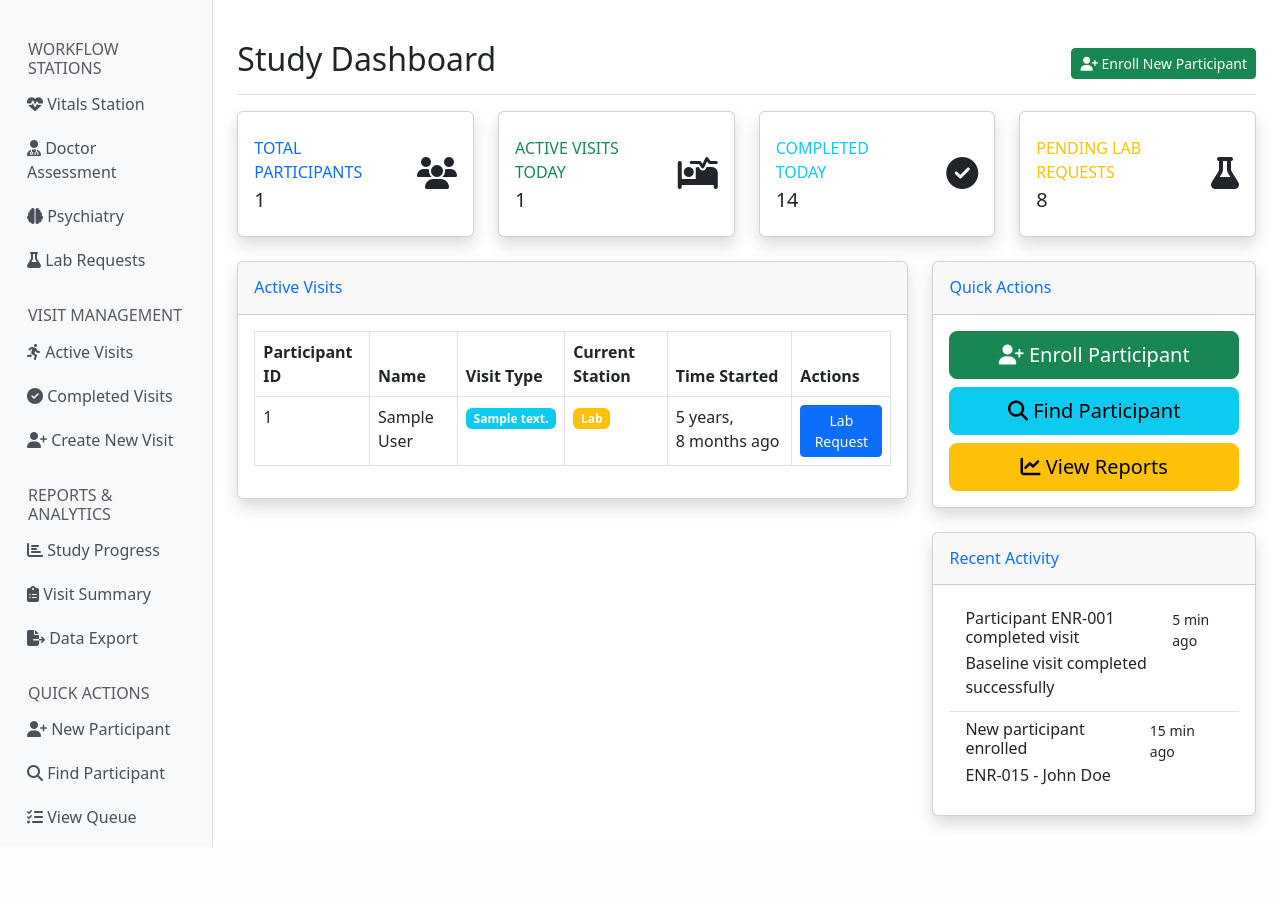
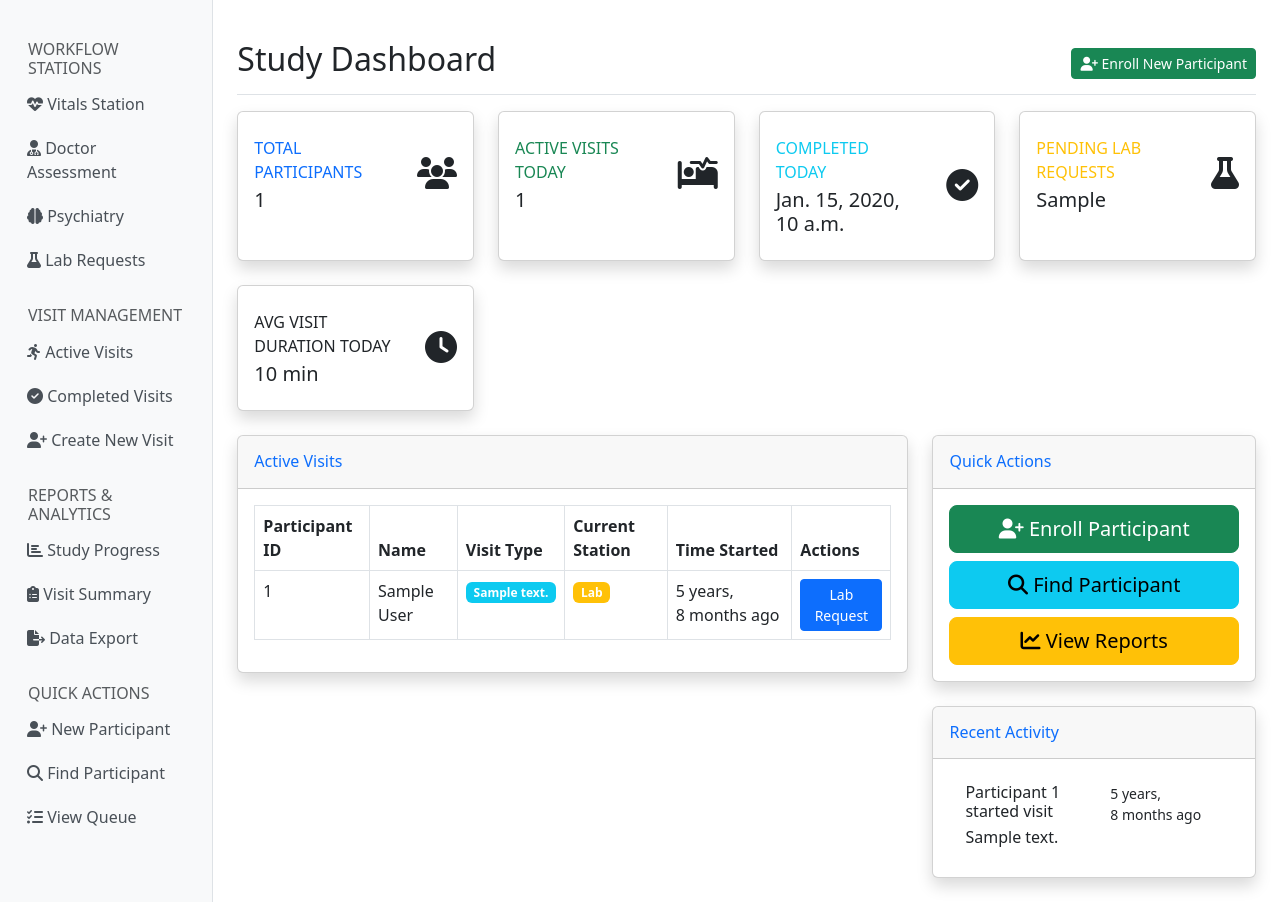
Before and after one commit to mosesotieno/clinical_study, a Django app: template templates/core/dashboard.html in a window 1280 px wide. Shown: the part 56-958 px from the top of the page. Before the commit the page ends 903 px from the top, so only its background shows below. Run offline with Django 3.2, Linux system fonts and the light colour scheme; the template is opened without the code that fills it: most values are stand-ins (such as "Sample title", 1, 10 or a date in 2020).

Commit message:
Updated the scripts to remove hardcoded values in html templates

```diff
--- a/core/forms.py
+++ b/core/forms.py
@@ -72,6 +72,7 @@ class PsychiatristQuestionnaireForm(forms.ModelForm):
         fields = ["mental_status_exam", "risk_factors", "recommendations"]
         widgets = {
             "mental_status_exam": forms.Textarea(attrs={
+                'id': 'mental_status_exam',
                 "rows": 4, "class": "form-control",
                 "placeholder": "Appearance, behavior, mood, affect, thought process, cognition..."
             }),
--- a/templates/core/dashboard.html
+++ b/templates/core/dashboard.html
@@ -59,7 +59,7 @@
                         <div class="text-xs font-weight-bold text-info text-uppercase mb-1">
                             Completed Today
                         </div>
-                        <div class="h5 mb-0 font-weight-bold text-gray-800">14</div>
+                        <div class="h5 mb-0 font-weight-bold text-gray-800">{{ completed_today }}</div>
                     </div>
                     <div class="col-auto">
                         <i class="fas fa-check-circle fa-2x text-gray-300"></i>
@@ -77,10 +77,33 @@
                         <div class="text-xs font-weight-bold text-warning text-uppercase mb-1">
                             Pending Lab Requests
                         </div>
-                        <div class="h5 mb-0 font-weight-bold text-gray-800">8</div>
+                        <div class="h5 mb-0 font-weight-bold text-gray-800">{{ pending_labs }}</div>
                     </div>
                     <div class="col-auto">
                         <i class="fas fa-flask fa-2x text-gray-300"></i>
+                    </div>
+                </div>
+            </div>
+        </div>
+    </div>
+</div>
+
+<div class="row">
+    <!-- Average Visit Duration -->
+    <div class="col-xl-3 col-md-6 mb-4">
+        <div class="card border-left-dark shadow h-100 py-2">
+            <div class="card-body">
+                <div class="row no-gutters align-items-center">
+                    <div class="col mr-2">
+                        <div class="text-xs font-weight-bold text-dark text-uppercase mb-1">
+                            Avg Visit Duration Today
+                        </div>
+                        <div class="h5 mb-0 font-weight-bold text-gray-800">
+                            {% if avg_duration %}{{ avg_duration }} min{% else %}N/A{% endif %}
+                        </div>
+                    </div>
+                    <div class="col-auto">
+                        <i class="fas fa-clock fa-2x text-gray-300"></i>
                     </div>
                 </div>
             </div>
@@ -162,7 +185,7 @@
         </div>
     </div>
 
-    <!-- Quick Actions -->
+    <!-- Quick Actions + Recent Activity -->
     <div class="col-lg-4">
         <div class="card shadow mb-4">
             <div class="card-header py-3">
@@ -173,37 +196,36 @@
                     <a href="{% url 'core:enroll_participant' %}" class="btn btn-success btn-lg">
                         <i class="fas fa-user-plus"></i> Enroll Participant
                     </a>
-                    <button class="btn btn-info btn-lg">
+                    <a href="{% url 'core:participant_list' %}" class="btn btn-info btn-lg">
                         <i class="fas fa-search"></i> Find Participant
-                    </button>
-                    <button class="btn btn-warning btn-lg">
+                    </a>
+                    <a href="{% url 'core:study_progress_report' %}" class="btn btn-warning btn-lg">
                         <i class="fas fa-chart-line"></i> View Reports
-                    </button>
+                    </a>
                 </div>
             </div>
         </div>
 
-        <!-- Recent Activity -->
         <div class="card shadow">
             <div class="card-header py-3">
                 <h6 class="m-0 font-weight-bold text-primary">Recent Activity</h6>
             </div>
             <div class="card-body">
                 <div class="list-group list-group-flush">
+                    {% for visit in recent_activity %}
                     <div class="list-group-item">
                         <div class="d-flex w-100 justify-content-between">
-                            <h6 class="mb-1">Participant ENR-001 completed visit</h6>
-                            <small>5 min ago</small>
+                            <h6 class="mb-1">
+                                Participant {{ visit.participant.participant_id }}
+                                {% if visit.completed %}completed visit{% else %}started visit{% endif %}
+                            </h6>
+                            <small>{{ visit.visit_date|timesince }} ago</small>
                         </div>
-                        <p class="mb-1">Baseline visit completed successfully</p>
+                        <p class="mb-1">{{ visit.get_visit_type_display }}</p>
                     </div>
-                    <div class="list-group-item">
-                        <div class="d-flex w-100 justify-content-between">
-                            <h6 class="mb-1">New participant enrolled</h6>
-                            <small>15 min ago</small>
-                        </div>
-                        <p class="mb-1">ENR-015 - John Doe</p>
-                    </div>
+                    {% empty %}
+                    <p class="text-muted">No recent activity.</p>
+                    {% endfor %}
                 </div>
             </div>
         </div>
```
Also changed, not shown: core/views.py (+39 -4 lines), templates/core/active_visits.html (+6 -18 lines).
